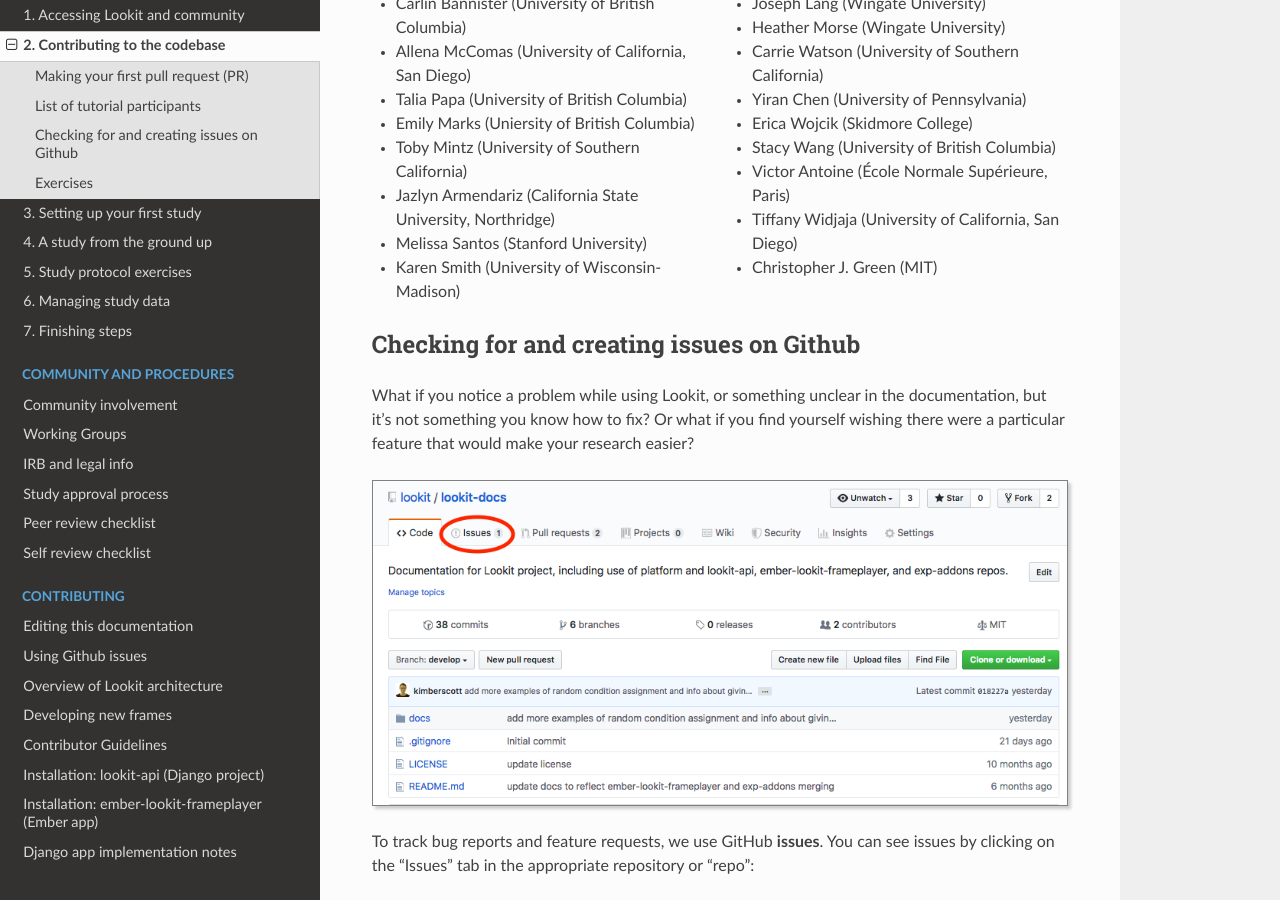
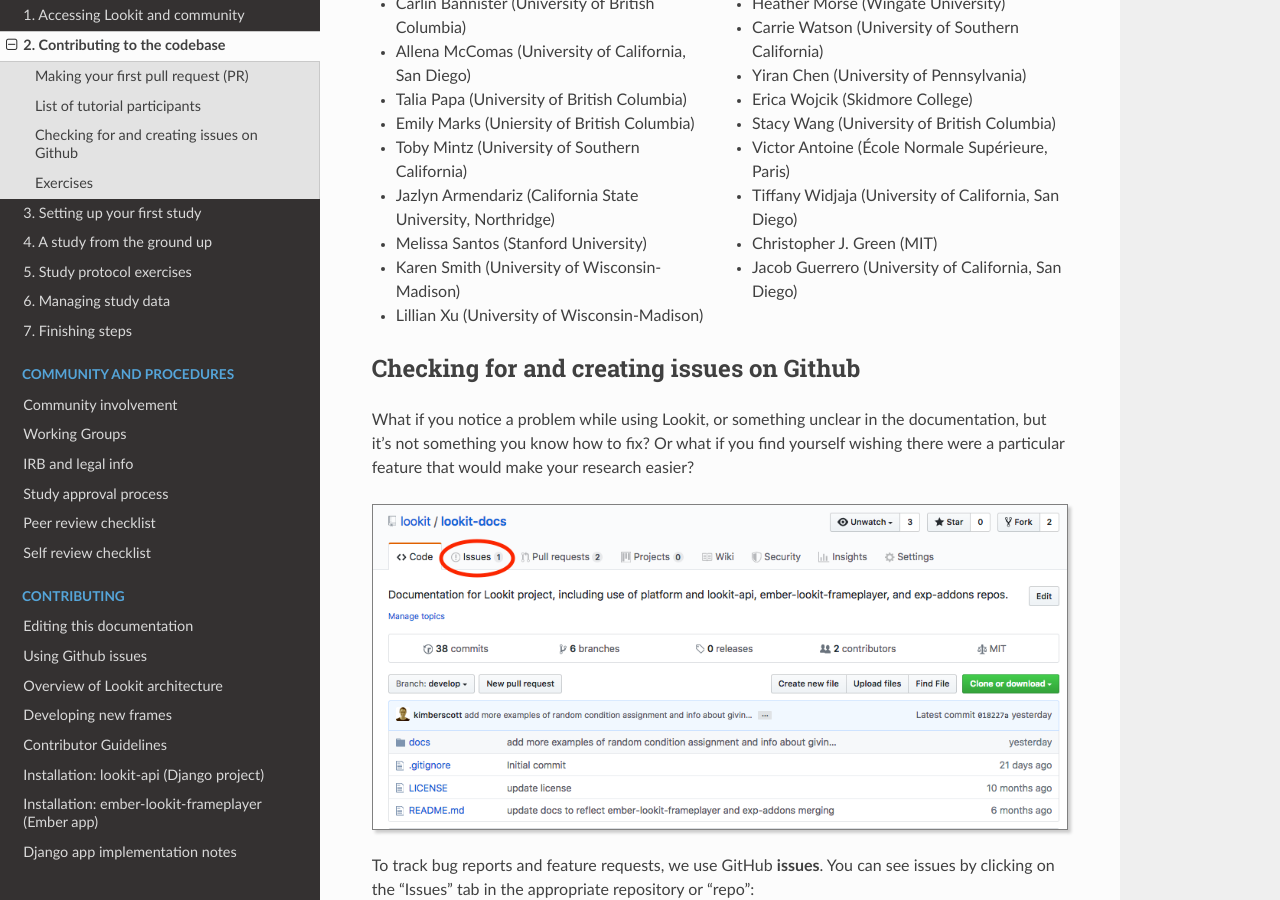
Before and after one commit to lookit/lookit-docs, a Sphinx documentation site: the page built from docs/source/tutorial-contributing.rst, in a window 1280 px wide and 900 px high, scrolled down 6249 px. Built offline with Sphinx 7.4.7 and the Read the Docs theme 2.0.0, drawn with Linux system fonts in a browser that asks for light colours.

Commit message:
Add tutorial participant to list

```diff
--- a/docs/source/tutorial-contributing.rst
+++ b/docs/source/tutorial-contributing.rst
@@ -212,7 +212,7 @@
 - Victor Antoine (École Normale Supérieure, Paris)
 - Tiffany Widjaja (University of California, San Diego)
 - Christopher J. Green (MIT)
-
+- Jacob Guerrero (University of California, San Diego)
 .. _Github issues overview:
 
 Checking for and creating issues on Github
```
